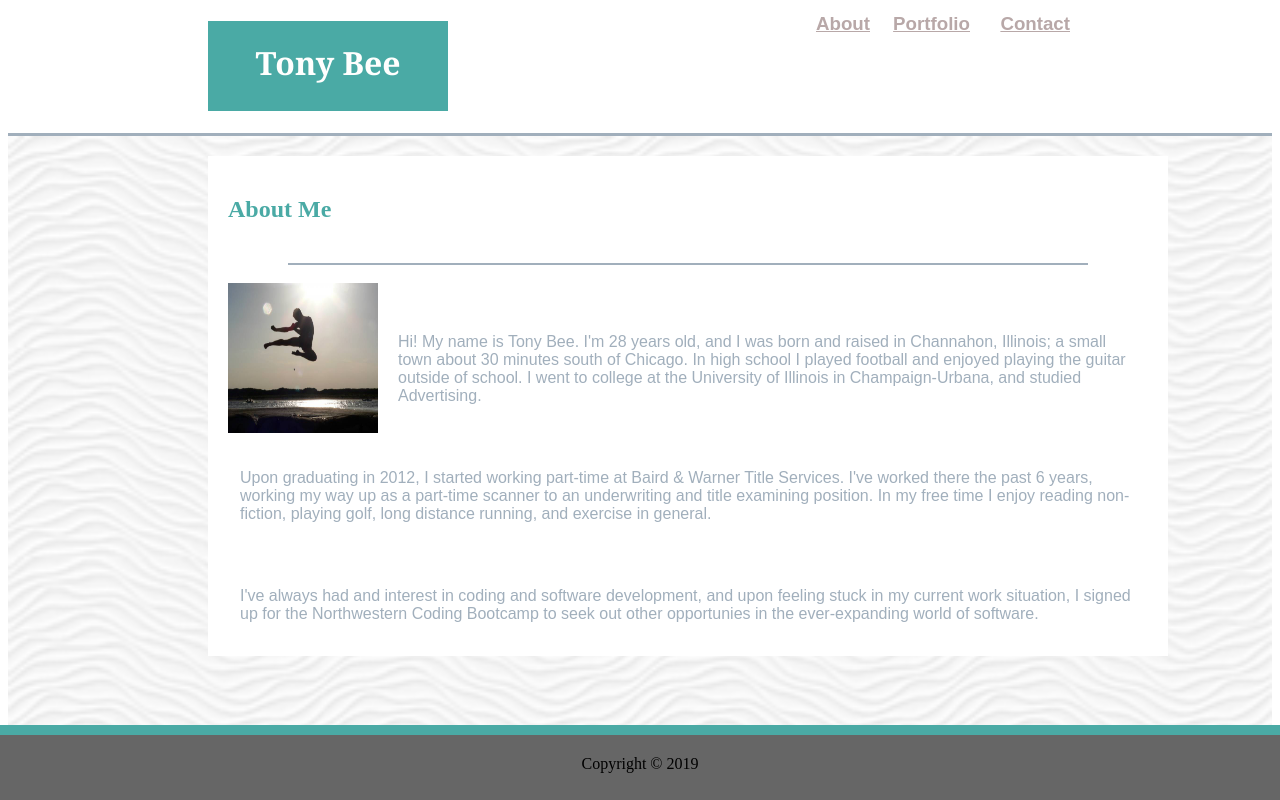
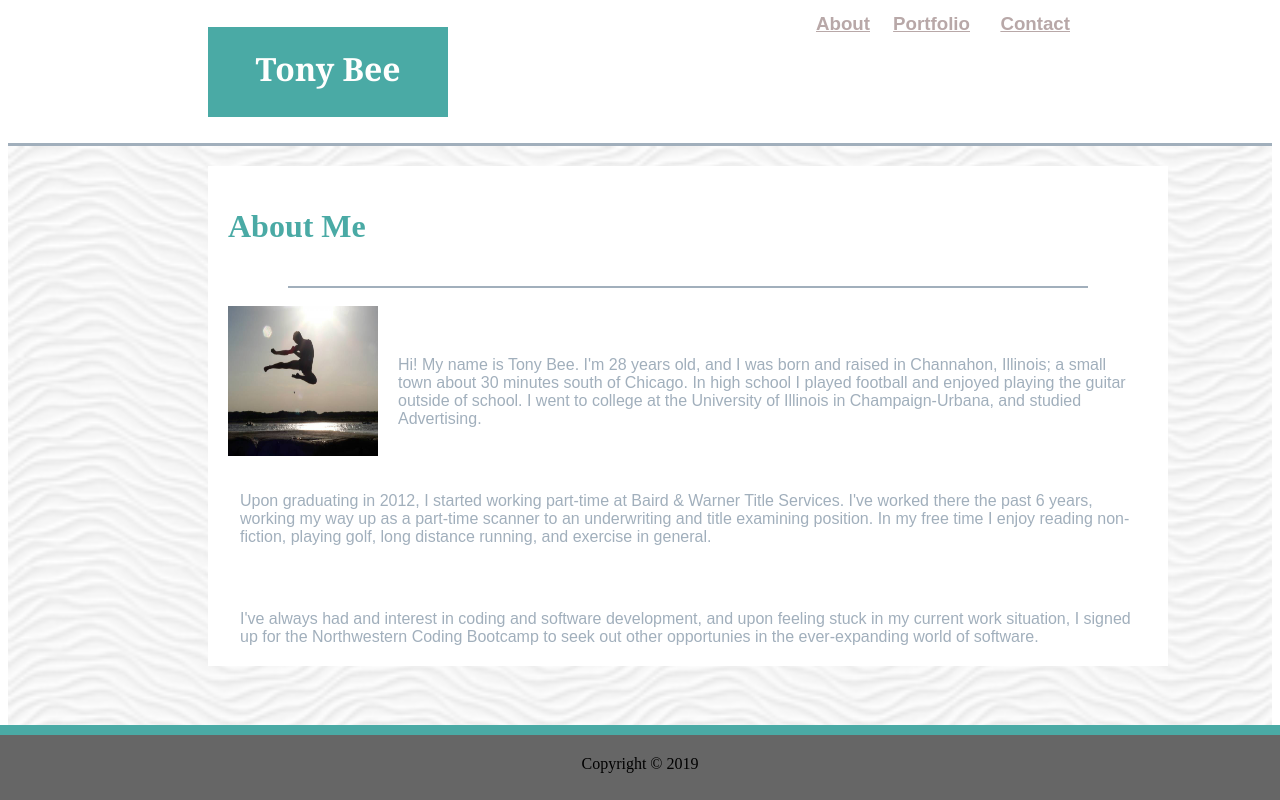
Before and after one commit to bee25141/Basic-Portfolio, a plain HTML site: page index.html in a window 1280 px wide. Drawn offline with Linux system fonts and the light colour scheme.

Commit message:
Validation Update
Corrected html after validation

```diff
--- a/Assets/css/style.css
+++ b/Assets/css/style.css
@@ -25,6 +25,7 @@ p {
     background-color: #4aaaa5;
     color: #fffffe;
     font-family: Georgia, 'Times New Roman', Times, serif;
+    font-size: 2em;
     text-align: center;
     margin-left: 200px;
     width: 200px;
--- a/index.html
+++ b/index.html
@@ -10,7 +10,7 @@
 <body>
     <header>
         <div id=headercontent>
-            <h1 id="name">Tony Bee</h1>
+            <h2 id="name">Tony Bee</h2>
 
 
             <h3 id="contact"><a href="contact.html">Contact</a></h3>
@@ -19,7 +19,7 @@
         </div>
     </header>
     <div id="seperate"></div>
-    <section class="contentbackground">
+    <div class="contentbackground">
         <div id="content">
             <h1 id="heading">About Me</h1>
                 <div class="contentbreak"></div>
@@ -36,7 +36,7 @@
                 I signed up for the Northwestern Coding Bootcamp to seek out other opportunies in the ever-expanding world of software.</p>
             <br>
         </div>
-    <section>
+    </div>
     <div id="lowerbreakline"></div>
 
     <div id="footer">
```
Also changed, not shown: contact.html (+3 -3 lines), portfolio.html (+3 -3 lines).
